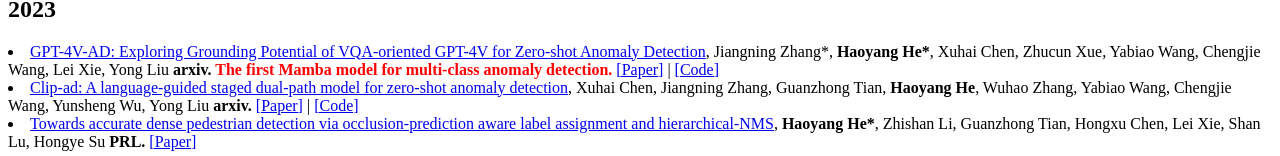
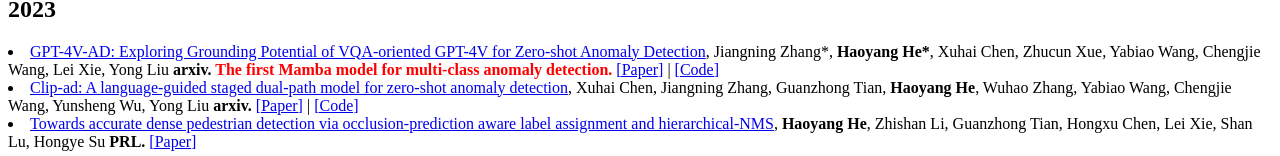
Before and after one commit to shuowang666/shuowang666.github.io, a Jekyll site: the page built from _pages/includes/pubs.md, in a window 1280 px wide. Shown: the part 946-1102 px from the top of the page. Built offline with Jekyll 4.4.1, drawn with Linux system fonts in a browser that asks for light colours; our own code applies the rules of GitHub Pages for plain Markdown files.

Commit message:
Update pubs.md

```diff
--- a/_pages/includes/pubs.md
+++ b/_pages/includes/pubs.md
@@ -26,5 +26,5 @@
       <strong>arxiv. <span style="color:red">  </span> </strong> <a href="https://arxiv.org/abs/2311.00453">[Paper]</a> | <a href="https://github.com/ByChelsea/CLIP-AD">[Code]</a> </li>
 
 <li><a href="https://www.sciencedirect.com/science/article/abs/pii/S0167865523002398">Towards accurate dense pedestrian detection via occlusion-prediction aware label assignment and hierarchical-NMS</a>,
-     <strong>Haoyang He*</strong>, Zhishan Li, Guanzhong Tian, Hongxu Chen, Lei Xie, Shan Lu, Hongye Su
+     <strong>Haoyang He</strong>, Zhishan Li, Guanzhong Tian, Hongxu Chen, Lei Xie, Shan Lu, Hongye Su
       <strong>PRL. <span style="color:red"> </span> </strong> <a href="https://www.sciencedirect.com/science/article/abs/pii/S0167865523002398">[Paper]</a> </li>
```
